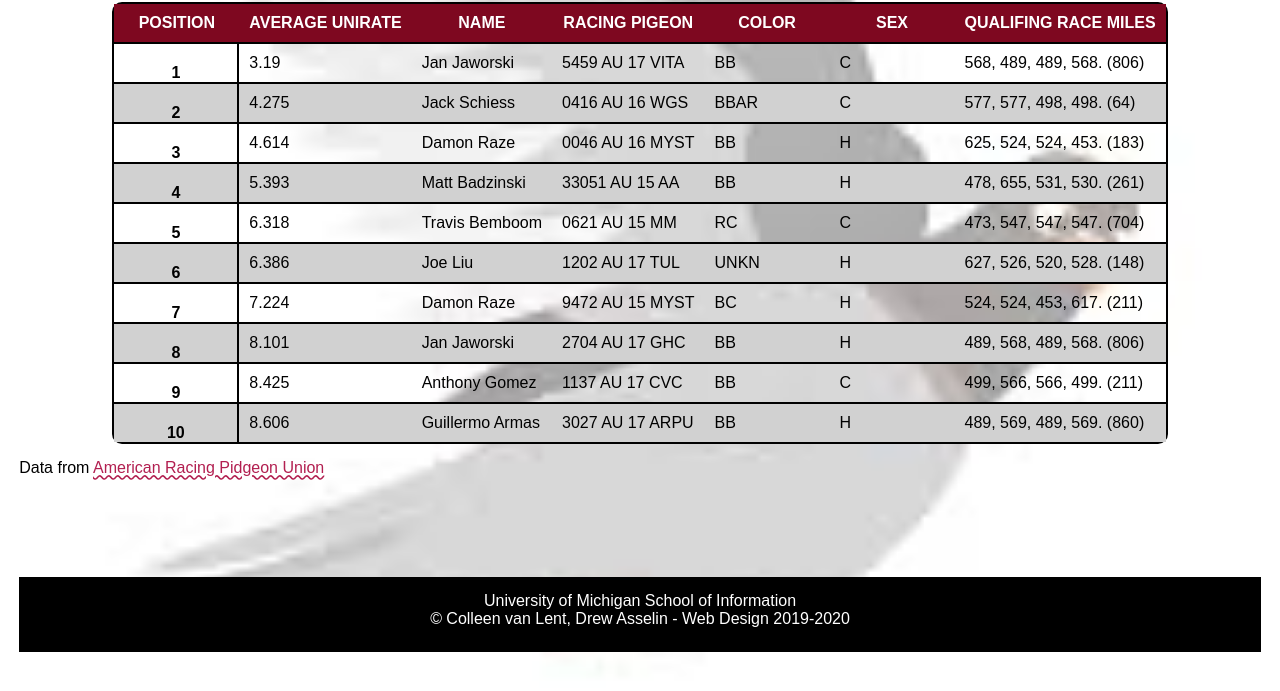
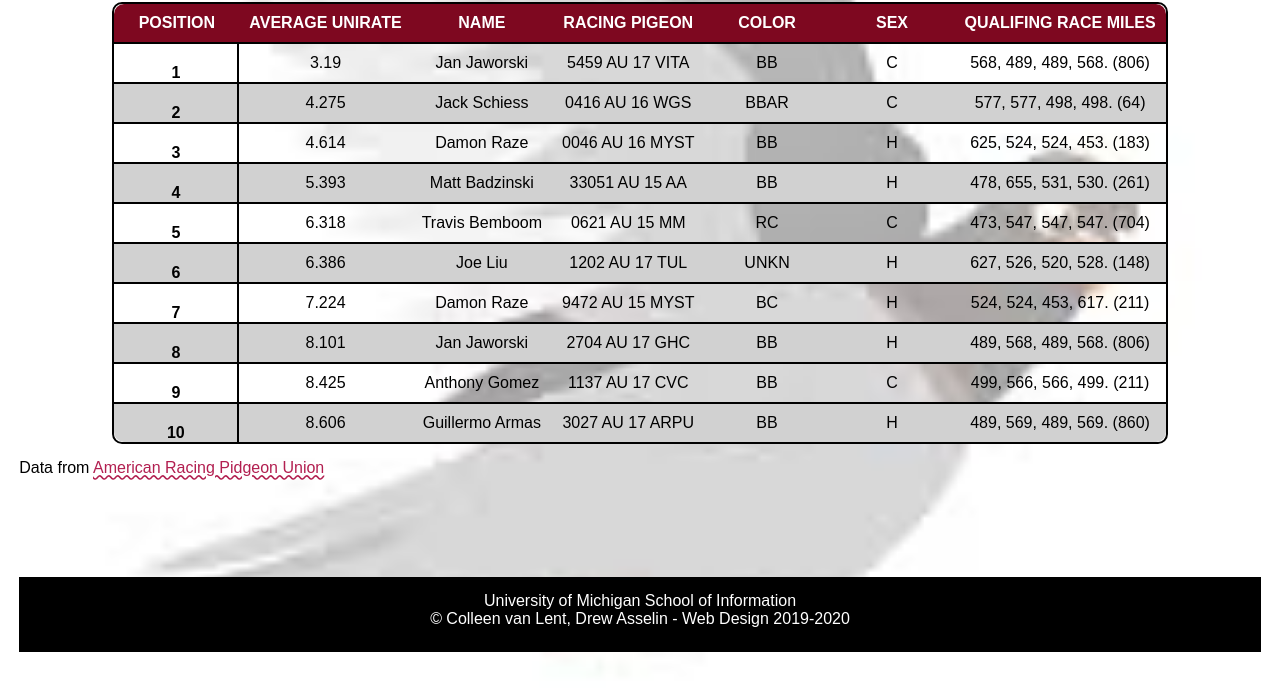
Before and after one commit to llluns/SI_539_homework4-2021, a plain HTML site: page index.html in a window 1280 px wide. Shown: the part 109-800 px from the top of the page. Drawn offline with Linux system fonts and the light colour scheme; a web font is replaced by a local one.

Commit message:
Update style.css

```diff
--- a/css/style.css
+++ b/css/style.css
@@ -33,6 +33,7 @@ body{
   background-position: center;
   font-family: 'Andika', sans-serif;
   background-image: url("../images/pigeon-background.JPEG");
+  background-repeat: no-repeat;
   background-color: #DDDDDD;
 
   /*Req 1*/
@@ -70,6 +71,7 @@ a{
 td{
   border-top: 2px solid #000000;
   padding: 10px;
+  text-align: center;
 }
 
 /*Req 6b*/
@@ -77,15 +79,10 @@ td{
   color: #FFFFFF;
   min-width: 125px;
   padding: 10px;
-  text-align:center;
+  text-align: center;
+  vertical-align: center;
   text-transform: uppercase;
   background-color: #7e0820;
-}
-
-.colhead:first-child{
-
-  border-left: none;
-  border-right: none;
 }
 
 /*Req 6c*/
@@ -95,14 +92,18 @@ td{
 }
 
 /*Req 6d*/
-tr:nth-child(even) {background: #D1D1D1;}
+tr:nth-child(even) {
+  background: #D1D1D1;
+}
 
 /*Req 6e*/
-tr:nth-child(odd) {background: rgba(76, 175, 80, 0)}
+tr:nth-child(odd) {
+  background: rgba(76, 175, 80, 0)
+}
 
 /*Req 6f*/
-td:hover {
-  background-color:rgb(126, 8, 32, .25);
+tr:hover {
+  background-color:rgba(126, 8, 32, .25);
 }
 
 
@@ -112,13 +113,23 @@ table{
     border: 2px solid #000000;
     margin-left: auto;
     margin-right: auto;
-  }
+}
 
+thead tr:first-child th:first-child{
+  border-top-left-radius: 10px;
+}
 
+thead tr:first-child th:last-child{
+  border-top-right-radius: 10px;
+}
 
-tr:first-child th:first-child{
-  border-left: none}
+tbody tr:last-child td:last-child{
+  border-bottom-right-radius: 10px;
+}
 
+tbody tr:last-child th:first-child{
+  border-bottom-left-radius: 10px;
+}
 /*Add selectors and rules here*/
 
 
```
